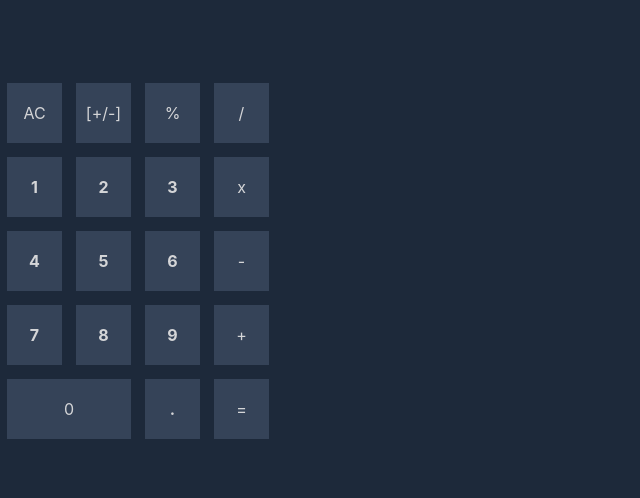
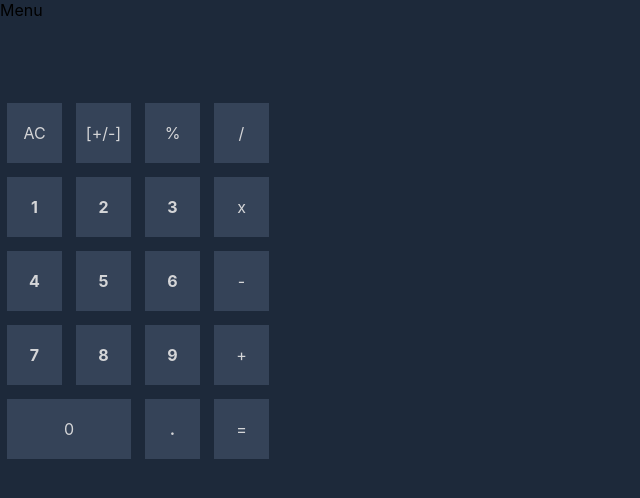
Before and after one commit to MathewLaskowski/calcapp, a React (Create React App) app: page / in a window 1280 px wide. Shown: the top 498 px of the page, without its empty margins (0-640 px from the left). Built offline with nearby package versions, Linux system fonts and the light colour scheme.

Commit message:
add menu component

```diff
--- a/src/App.tsx
+++ b/src/App.tsx
@@ -1,6 +1,9 @@
 import React from 'react';
+import { Provider } from 'mobx-react'
+
 import Calculator from './components/calcuator/calculator.component';
-import { Provider } from 'mobx-react'
+import Menu from './components/menu/menu.component'
+
 import RootStore from './stores/rootStore';
 
 const rootStore = new RootStore()
@@ -10,6 +13,7 @@
     <Provider
       calculatorStore = {rootStore.calculatorStore}
     >
+      <Menu />
       <Calculator />
     </Provider>
   );
--- /dev/null
+++ b/src/components/menu/menu.component.tsx
@@ -0,0 +1,5 @@
+import React from 'react'
+
+const Menu = () => <div>Menu</div>
+
+export default Menu
```
